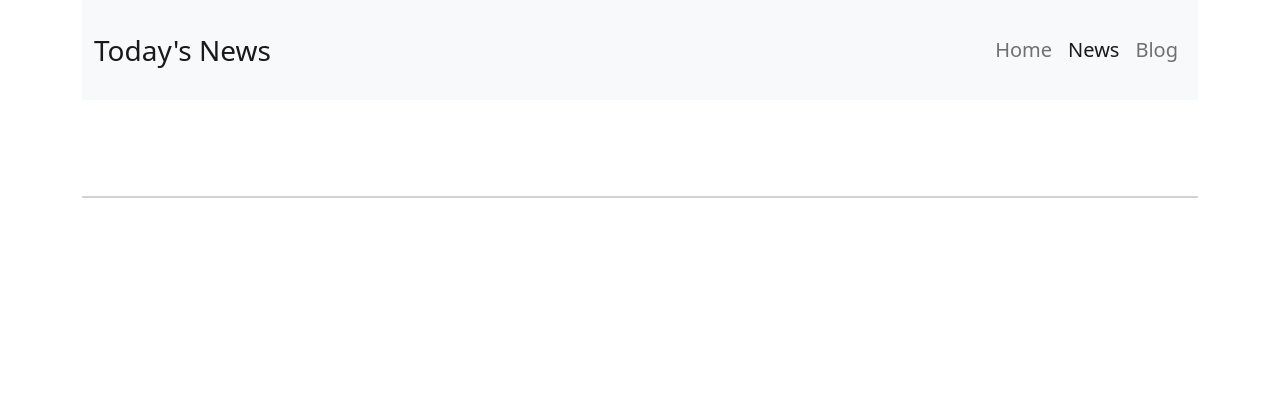
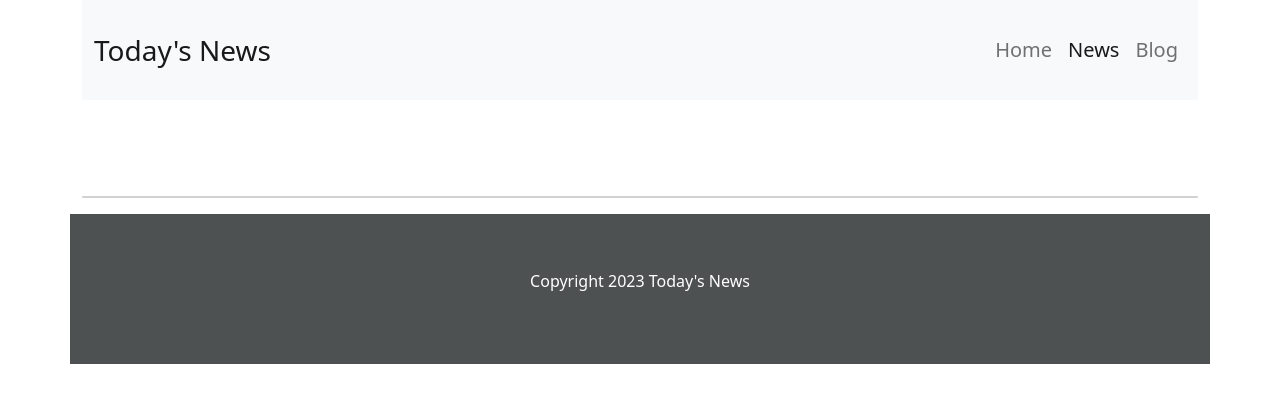
Before and after one commit to Bikash-Dev-Bk/news-portal-api-assignment, a plain HTML site: page index.html in a window 1280 px wide. Drawn offline with nearby package versions, Linux system fonts and the light colour scheme; no server answers.

Commit message:
footer added

```diff
--- a/index.html
+++ b/index.html
@@ -88,6 +88,12 @@
 
     </main>
 
+    <footer>
+      <div class="d-flex align-items-center justify-content-center container"  style="height: 150px; background-color: rgb(78, 81, 81); color: white;">
+        <p>Copyright 2023 Today's News</p>
+      </div>
+    </footer>
+
     <script src="https://cdn.jsdelivr.net/npm/bootstrap@5.2.0/dist/js/bootstrap.bundle.min.js" ></script>
 
     <script src="js/app.js"></script>
```
